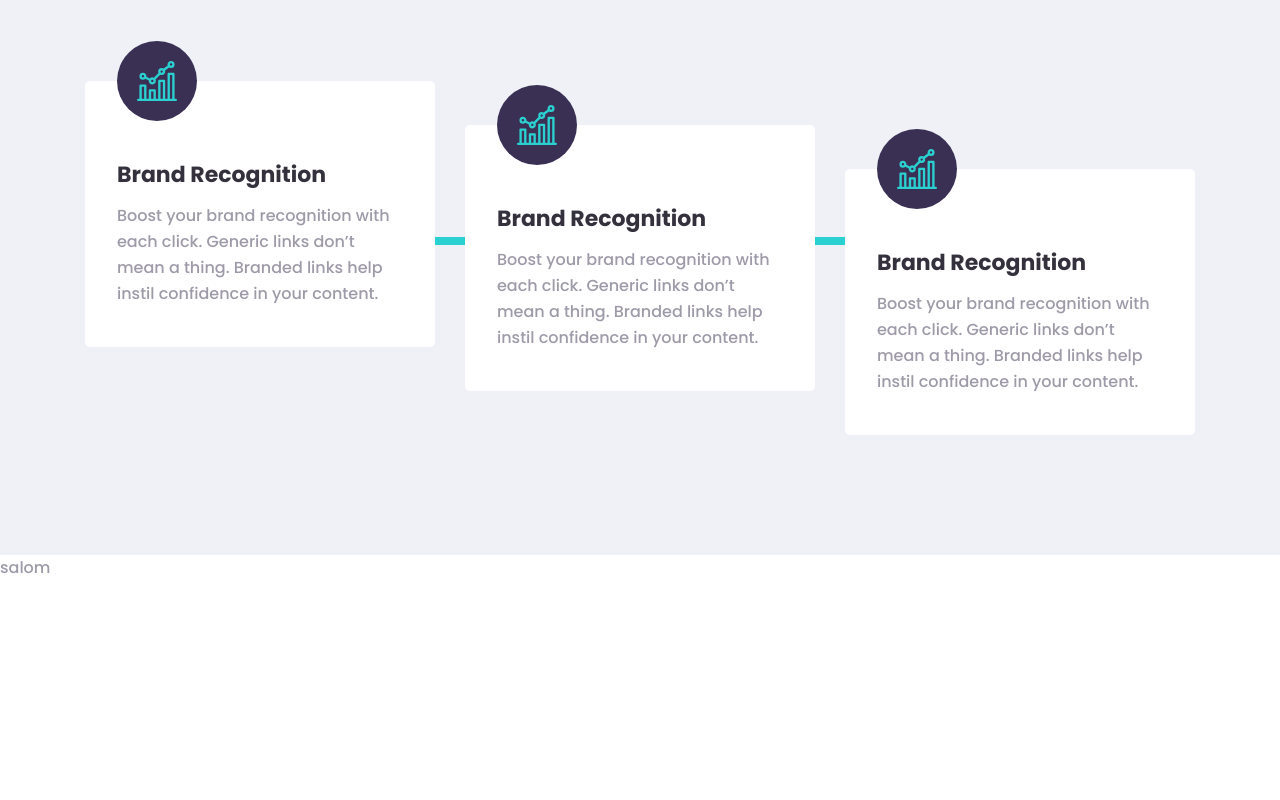
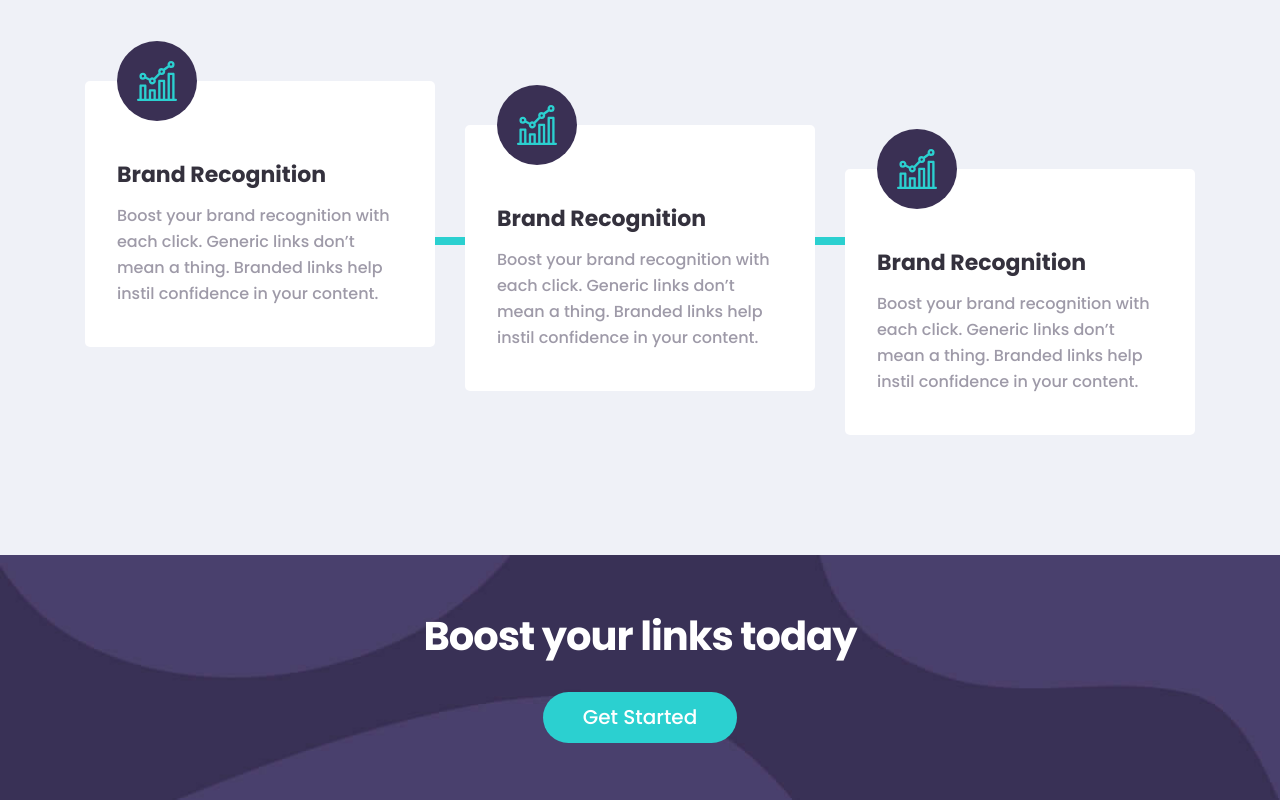
Before and after one commit to ffozilbek/shortly-url, a plain HTML site: page index.html in a window 1280 px wide. Shown: the part 1211-2011 px from the top of the page. Before the commit the page ends 1792 px from the top, so only its background shows below. Drawn offline with Linux system fonts and the light colour scheme.

Commit message:
add CTA section

```diff
--- a/css/style.css
+++ b/css/style.css
@@ -412,3 +412,22 @@ select:-webkit-autofill:focus {
     left: 100%;
     top: 112px;
 }
+
+/* CTA section */
+
+.cta-section {
+    width: 100%;
+    background-image: url("../img/cta-bg.jpg");
+    background-repeat: no-repeat;
+    background-size: cover;
+    padding: 57px;
+    text-align: center;
+}
+.cta-section__text {
+    font-size: 40px;
+    color: var(--body-bg);
+    line-height: 48px;
+    letter-spacing: -1px;
+    margin-bottom: 32px;
+    font-weight: 700;
+}
--- a/index.html
+++ b/index.html
@@ -129,8 +129,15 @@
                 </div>
             </div>
         </div>
+        <!-- CTA section -->
+        <div class="cta-section">
+            <div class="container">
+                <div class="cta-section__text">Boost your links today</div>
+                <button class="button">Get Started</button>
+            </div>
+        </div>
     </main>
-    salom
+
     <script src="./js/script.js"></script>
 </body>
 
```
